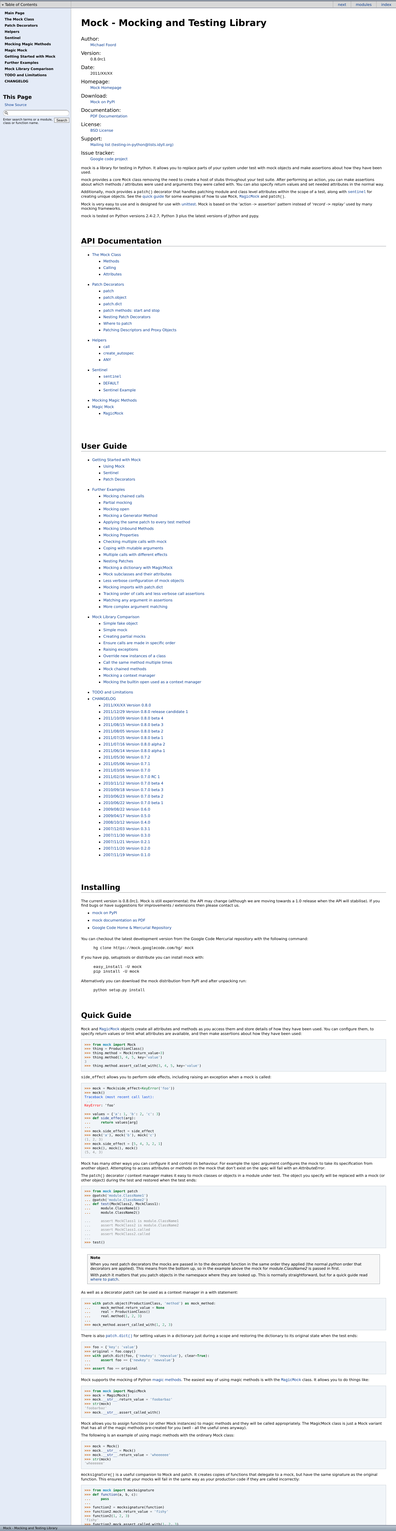
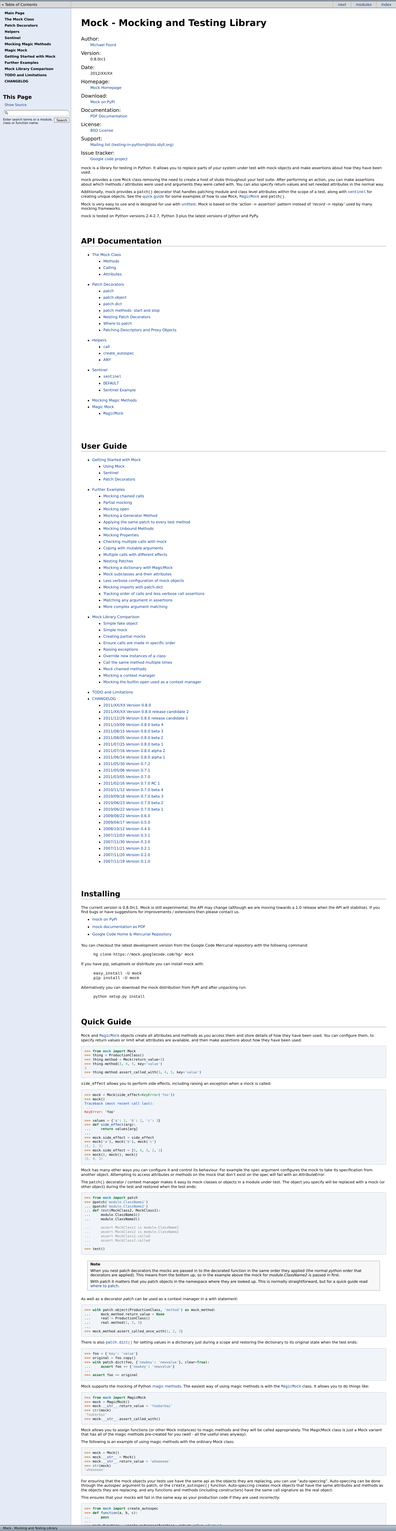
Before and after one commit to testing-cabal/mock, a Sphinx documentation site: the page built from docs/index.txt, in a window 1280 px wide. Shown: the part 59-5000 px from the top of the page at 31% size. Built offline with Sphinx 7.4.7, drawn with Linux system fonts in a browser that asks for light colours; pages that are not in the unit, such as notebooks, are missing from menus.

Commit message:
Remove 'configure' keyword argument from create_autospec and accept arbitrary keyword arguments

```diff
--- a/docs/changelog.txt
+++ b/docs/changelog.txt
@@ -156,6 +156,13 @@
 * Private attributes `_name`, `_methods`, '_children', `_wraps` and `_parent`
   (etc) renamed to reduce likelihood of clash with user attributes.
 * Added license file to the distribution
+
+
+2011/XX/XX Version 0.8.0 release candidate 2
+--------------------------------------------
+
+* Removed the `configure` keyword argument to `create_autospec` and allow
+  arbitrary keyword arguments (for the `Mock` constructor) instead
 
 
 2011/12/29 Version 0.8.0 release candidate 1
--- a/docs/index.txt
+++ b/docs/index.txt
@@ -7,7 +7,7 @@
 :Author: `Michael Foord
  <http://www.voidspace.org.uk/python/weblog/index.shtml>`_
 :Version: |release|
-:Date: 2011/XX/XX
+:Date: 2012/XX/XX
 :Homepage: `Mock Homepage`_
 :Download: `Mock on PyPI`_
 :Documentation: `PDF Documentation
@@ -51,7 +51,7 @@
 mocking frameworks.
 
 mock is tested on Python versions 2.4-2.7, Python 3 plus the latest versions of
-Jython and pypy.
+Jython and PyPy.
 
 .. testsetup::
 
@@ -104,7 +104,8 @@
 then please contact us.
 
 * `mock on PyPI <http://pypi.python.org/pypi/mock>`_
-* `mock documentation as PDF <http://www.voidspace.org.uk/downloads/mock-0.8.0.pdf>`_
+* `mock documentation as PDF
+  <http://www.voidspace.org.uk/downloads/mock-0.8.0.pdf>`_
 * `Google Code Home & Mercurial Repository <http://code.google.com/p/mock/>`_
 
 .. index:: repository
@@ -216,7 +217,7 @@
     ...     real = ProductionClass()
     ...     real.method(1, 2, 3)
     ...
-    >>> mock_method.assert_called_with(1, 2, 3)
+    >>> mock_method.assert_called_once_with(1, 2, 3)
 
 
 There is also :func:`patch.dict` for setting values in a dictionary just
@@ -261,28 +262,32 @@
     >>> str(mock)
     'wheeeeee'
 
-:func:`mocksignature` is a useful companion to Mock and patch. It creates
-copies of functions that delegate to a mock, but have the same signature as the
-original function. This ensures that your mocks will fail in the same way as
-your production code if they are called incorrectly:
+For ensuring that the mock objects your tests use have the same api as the
+objects they are replacing, you can use "auto-speccing". Auto-speccing can be
+done through the `autospec` argument to patch, or the :func:`create_autospec`
+function. Auto-speccing creates mock objects that have the same attributes
+and methods as the objects they are replacing, and any functions and methods
+(including constructors) have the same call signature as the real object.
+
+This ensures that your mocks will fail in the same way as your production
+code if they are used incorrectly:
 
 .. doctest::
 
-   >>> from mock import mocksignature
+   >>> from mock import create_autospec
    >>> def function(a, b, c):
    ...     pass
    ...
-   >>> function2 = mocksignature(function)
-   >>> function2.mock.return_value = 'fishy'
-   >>> function2(1, 2, 3)
+   >>> mock_function = create_autospec(function, return_value='fishy')
+   >>> mock_function(1, 2, 3)
    'fishy'
-   >>> function2.mock.assert_called_with(1, 2, 3)
-   >>> function2('wrong arguments')
+   >>> mock_function.assert_called_once_with(1, 2, 3)
+   >>> mock_function('wrong arguments')
    Traceback (most recent call last):
     ...
    TypeError: <lambda>() takes exactly 3 arguments (1 given)
 
-`mocksignature` can also be used on classes, where it copies the signature of
+`create_autospec` can also be used on classes, where it copies the signature of
 the `__init__` method, and on callable objects where it copies the signature of
 the `__call__` method.
 
```
Also changed, not shown: mock.py (+12 -14 lines), 1 other file.
